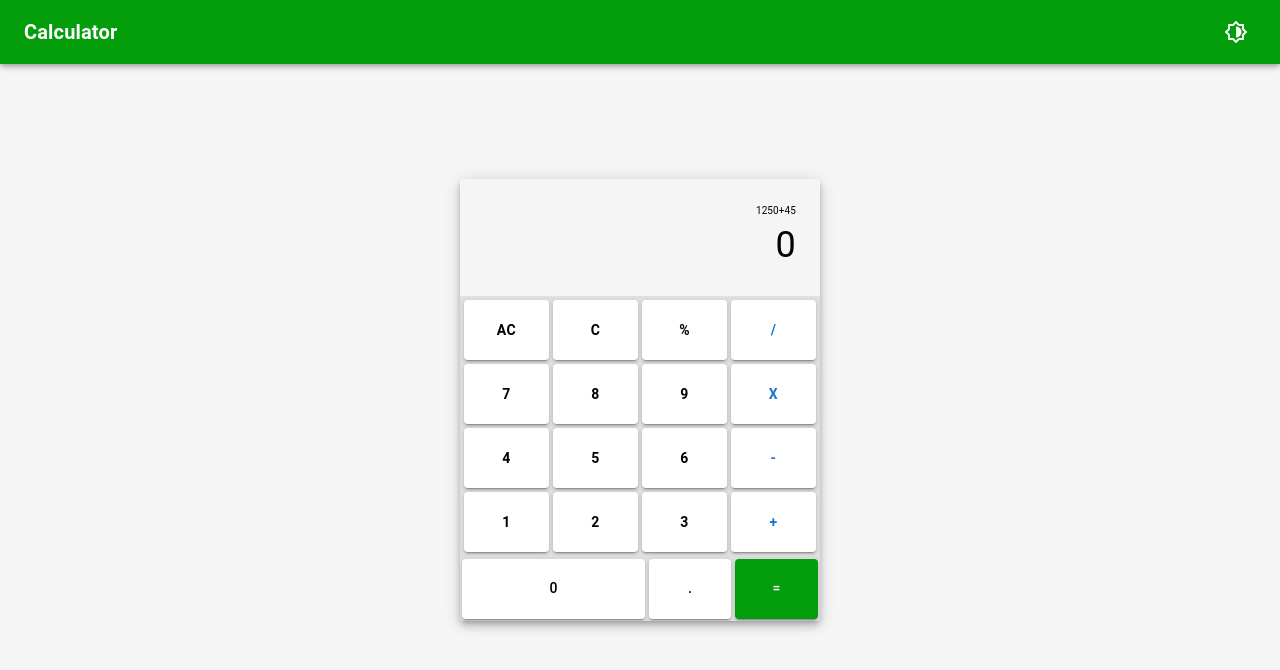
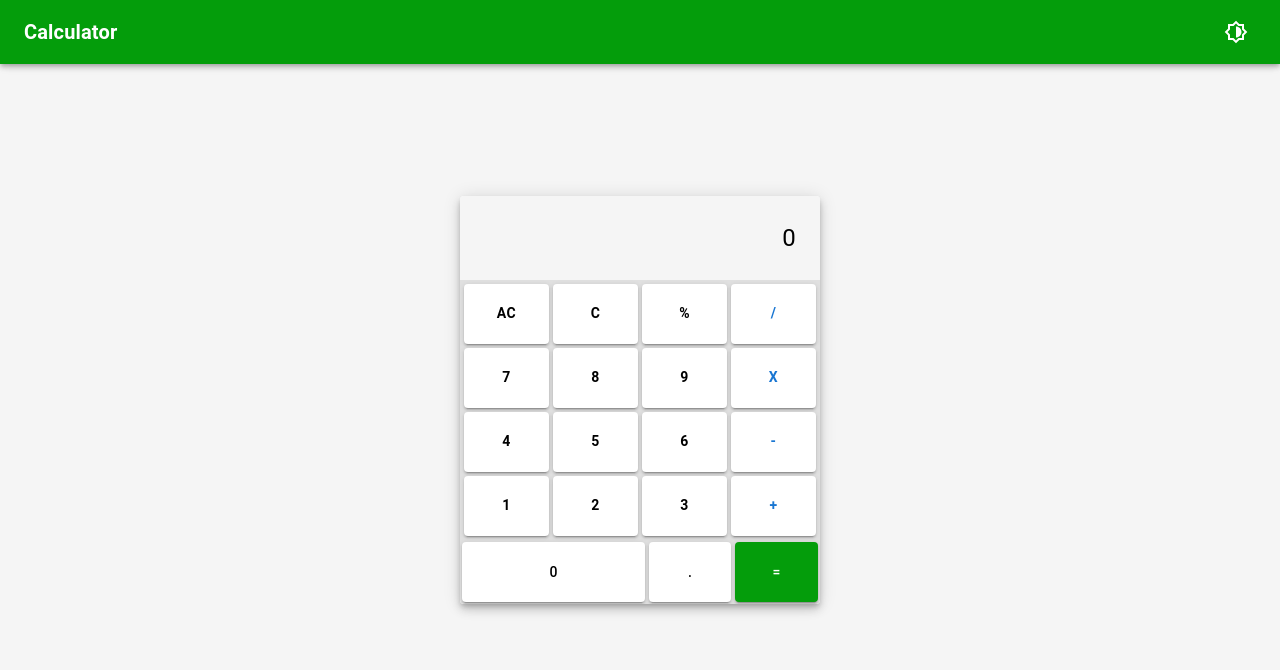
Before and after one commit to pumeha/my-calculator-app, a Next.js app: page / in a window 1280 px wide. Shown: the top 670 px of the page. Built offline with nearby package versions, Linux system fonts and the light colour scheme.

Commit message:
optimize functionalities

```diff
--- a/src/app/page.tsx
+++ b/src/app/page.tsx
@@ -12,6 +12,7 @@ export default function Home() {
   const [currentNumber, setCurrentNumber] = useState('');
   const [currentResult, setCurrentResult] = useState('0');
   const [arithematicMethod, setArithematicMethod] = useState('');
+  const [question, setQuestion] = useState('');
   const buttons = [
     'AC', 'c', '%', '/',
     '7', '8', '9', 'x',
@@ -26,6 +27,7 @@ export default function Home() {
     } else {
       setCurrentResult(prev => prev + currentNumber);
       setCurrentNumber('');
+      setArithematicMethod('');
     }
 
   }, [currentNumber]);
@@ -37,10 +39,12 @@ export default function Home() {
       setCurrentResult('0');
     } else if (arithematicMethod === 'AC') {
       setCurrentResult('0');
+      setQuestion('');
       setArithematicMethod('');
     } else if (arithematicMethod === 'c') {
       setCurrentResult(pre => pre.slice(0, -1) || '0');
       setArithematicMethod('');
+      setQuestion('');
     } else if (['+', '-', 'x', '/'].includes(currentResult.slice(-1))) {
       setCurrentResult(pre => pre.slice(0, -1) + arithematicMethod);
       //setArithematicMethod('');
@@ -52,7 +56,10 @@ export default function Home() {
   }, [arithematicMethod]);
 
   function calculateResult() {
-    const value = currentResult.replace(/x/g, '*').replace(/%/g, '/100');
+    const raw = ['+', '-', 'x', '/'].includes(currentResult.slice(-1)) ? currentResult.slice(0, -1) : currentResult;
+    const value = raw.replace(/x/g, '*').replace(/%/g, '/100');
+
+    setQuestion(raw+'=');
     try {
       const evalResult = Number(parseFloat(eval(value).toFixed(6)));
       setCurrentResult(String(evalResult));
@@ -81,9 +88,9 @@ export default function Home() {
         <Card sx={{ maxWidth: 360, p: 0, boxShadow: 6 }}>
           <Box>
             <Box sx={{ bgcolor: 'background.default', p: 3 }}>
-              <Typography sx={{ textAlign: 'right', fontSize: '10px' }}>1250+45</Typography>
+              <Typography sx={{ textAlign: 'right', fontSize: '14px' }}>{question}</Typography>
               <Typography sx={{
-                textAlign: 'right', fontSize: '36px', whiteSpace: 'nowrap',
+                textAlign: 'right', fontSize: '24px', whiteSpace: 'nowrap',
                 overflowX: 'auto',
               }}> {currentResult} </Typography>
             </Box>
```
